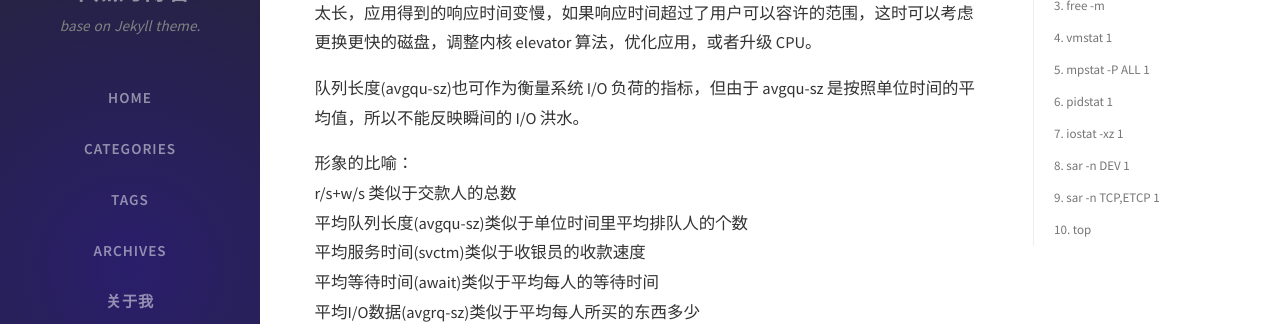
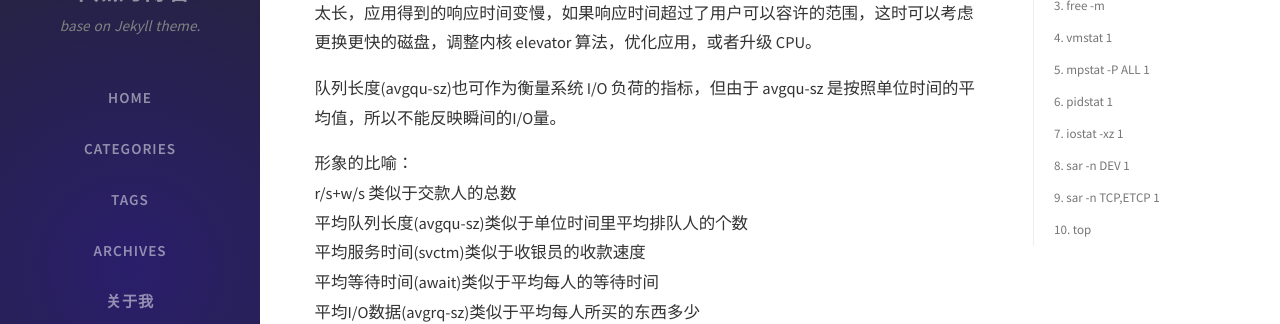
Before and after one commit to pzj/pzj.github.io, a Jekyll site: the page built from _posts/resource/2018-09-17-linux-performance-analysis.md, in a window 1280 px wide and 900 px high, scrolled down 4602 px. Shown: the part 182-506 px from the top of the window. Built offline with Jekyll 4.4.1, drawn with Linux system fonts in a browser that asks for light colours; nearby versions of some CDN libraries; comment, search, counter and statistics services are not loaded.

Commit message:
update 2018-09-17-linux-performance-analysis

```diff
--- a/_posts/resource/2018-09-17-linux-performance-analysis.md
+++ b/_posts/resource/2018-09-17-linux-performance-analysis.md
@@ -171,7 +171,7 @@ avgqu-sz 也是个做 IO 调优时需要注意的地方，这个就是直接每
 
 svctm 一般要小于 await (因为同时等待的请求的等待时间被重复计算了)，svctm 的大小一般和磁盘性能有关，CPU/内存的负荷也会对其有影响，请求过多也会间接导致 svctm 的增加。await 的大小一般取决于服务时间(svctm) 以及 I/O 队列的长度和 I/O 请求的发出模式。如果 svctm 比较接近 await，说明 I/O 几乎没有等待时间；如果 await 远大于 svctm，说明 I/O 队列太长，应用得到的响应时间变慢，如果响应时间超过了用户可以容许的范围，这时可以考虑更换更快的磁盘，调整内核 elevator 算法，优化应用，或者升级 CPU。
 
-队列长度(avgqu-sz)也可作为衡量系统 I/O 负荷的指标，但由于 avgqu-sz 是按照单位时间的平均值，所以不能反映瞬间的 I/O 洪水。
+队列长度(avgqu-sz)也可作为衡量系统 I/O 负荷的指标，但由于 avgqu-sz 是按照单位时间的平均值，所以不能反映瞬间的I/O量。
 
 形象的比喻：
 r/s+w/s 类似于交款人的总数
```
